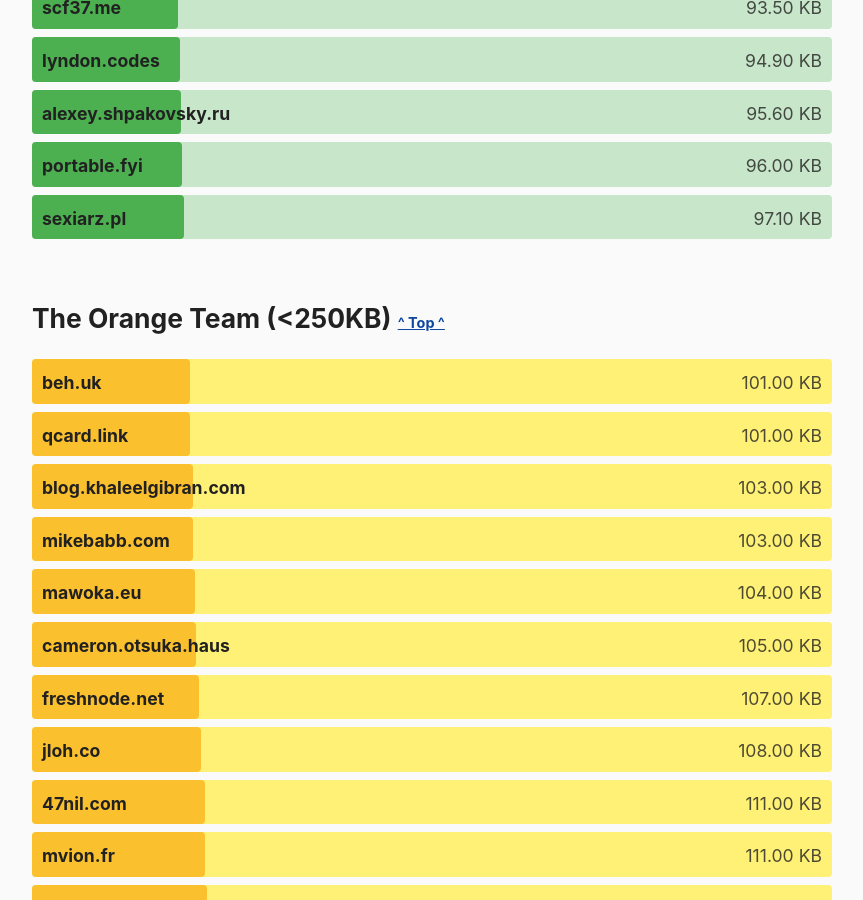
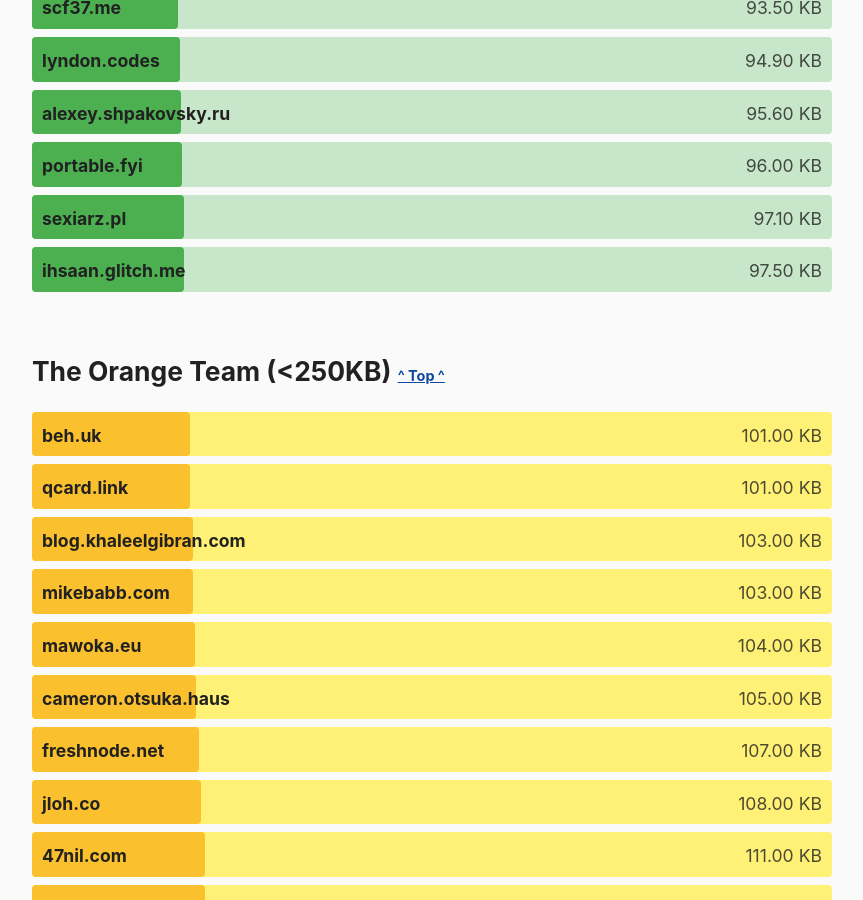
Before and after one commit to kevquirk/512kb.club, a Jekyll site: the page built from index.md, in a window 1280 px wide and 900 px high, scrolled down 13264 px. Shown: the whole window, without its empty margins (208-1071 px from the left). Built offline with Jekyll 4.4.1, drawn with Linux system fonts in a browser that asks for light colours.

Commit message:
Update sites.yml

```diff
--- a/_data/sites.yml
+++ b/_data/sites.yml
@@ -883,6 +883,11 @@
   size: 15.0
   last_checked: 2021-12-13
 
+- domain: ihsaan.glitch.me
+  url: https://ihsaan.glitch.me/
+  size: 97.5
+  last_checked: 2022-03-09
+
 - domain: imreallybored.xyz
   url: http://imreallybored.xyz/
   size: 15
```
